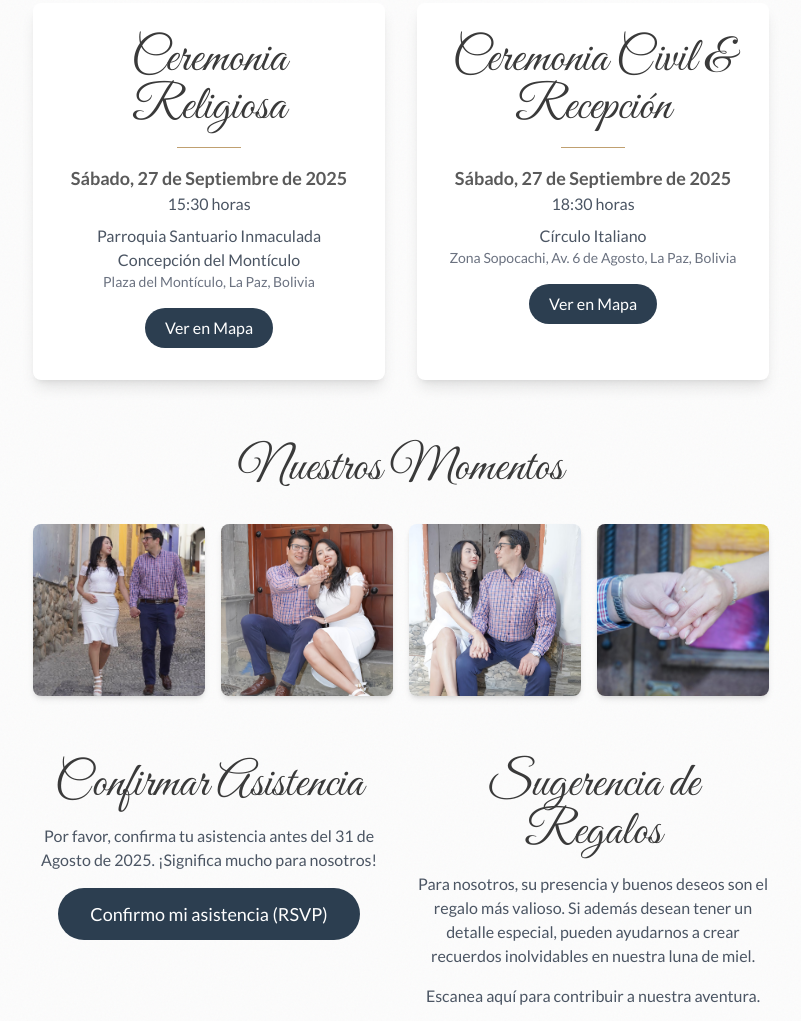
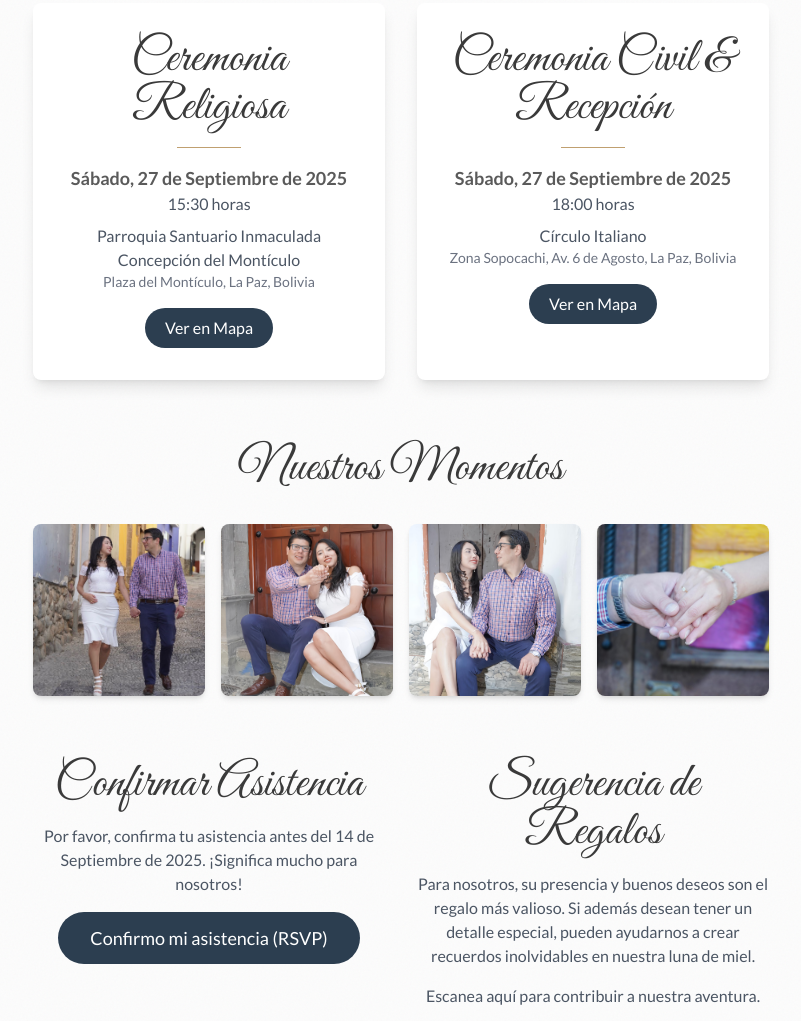
Before and after one commit to luisalvarezg/invitacion, a plain HTML site: page index.html in a window 1280 px wide. Shown: the part 1392-2413 px from the top of the page, without its empty margins (239-1040 px from the left). Drawn offline with nearby package versions, Linux system fonts and the light colour scheme.

Commit message:
Add files via upload

```diff
--- a/index.html
+++ b/index.html
@@ -116,7 +116,7 @@
                 <h3 class="font-handwriting text-5xl text-brand-dark mb-4">Ceremonia Civil & Recepción</h3>
                 <div class="w-16 h-px bg-brand-gold mx-auto mb-4"></div>
                 <p class="text-lg font-bold">Sábado, 27 de Septiembre de 2025</p>
-                <p class="text-gray-600">18:30 horas</p>
+                <p class="text-gray-600">18:00 horas</p>
                 <p class="mt-2 text-gray-600">Círculo Italiano</p>
                 <p class="text-sm text-gray-500">Zona Sopocachi, Av. 6 de Agosto, La Paz, Bolivia</p>
                  <a href="https://maps.app.goo.gl/gWfYhkQ3Uo1Xt4Yo6" target="_blank" class="inline-block mt-4 bg-brand-dark-blue text-white py-2 px-5 rounded-full hover:bg-brand-blue-accent transition-colors">
@@ -140,7 +140,7 @@
         <section class="my-16 text-center grid md:grid-cols-2 gap-8">
             <div class="fade-in-section">
                 <h3 class="font-handwriting text-5xl text-brand-dark mb-4">Confirmar Asistencia</h3>
-                <p class="text-gray-600 mb-4">Por favor, confirma tu asistencia antes del 31 de Agosto de 2025. ¡Significa mucho para nosotros!</p>
+                <p class="text-gray-600 mb-4">Por favor, confirma tu asistencia antes del 14 de Septiembre de 2025. ¡Significa mucho para nosotros!</p>
                 <!-- Replace '#' with your Google Forms link -->
                 <a href="https://forms.gle/mqsPjq4ZxBHnJ66n6" target="_blank" class="inline-block bg-brand-dark-blue text-white py-3 px-8 rounded-full hover:bg-brand-blue-accent transition-colors text-lg">
                     Confirmo mi asistencia (RSVP)
@@ -170,7 +170,7 @@
     <script>
         // Set the date we're counting down to
         // IMPORTANT: Change this to your wedding date. Format: Month Day, Year HH:MM:SS
-        const countDownDate = new Date("Sep 27, 2025 16:00:00").getTime();
+        const countDownDate = new Date("Sep 27, 2025 15:30:00").getTime();
 
         // Update the count down every 1 second
         const x = setInterval(function() {
```
